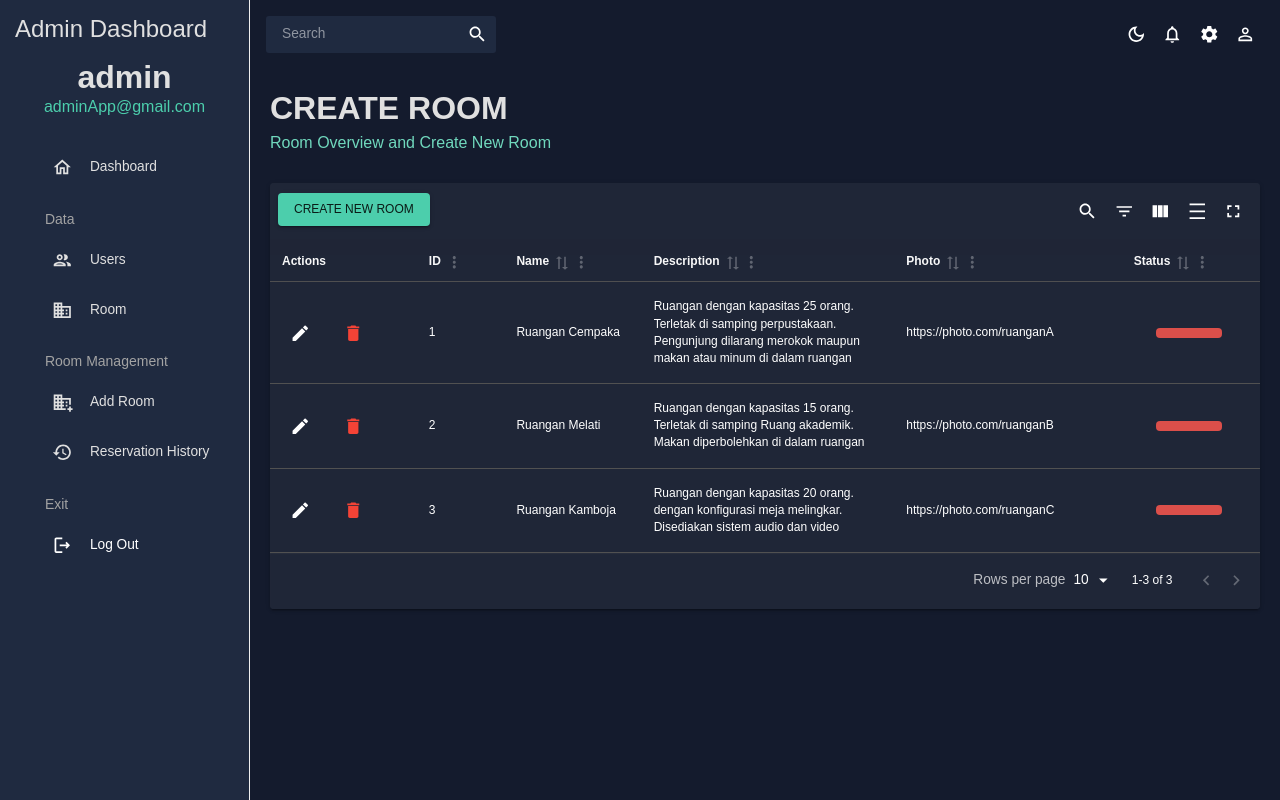
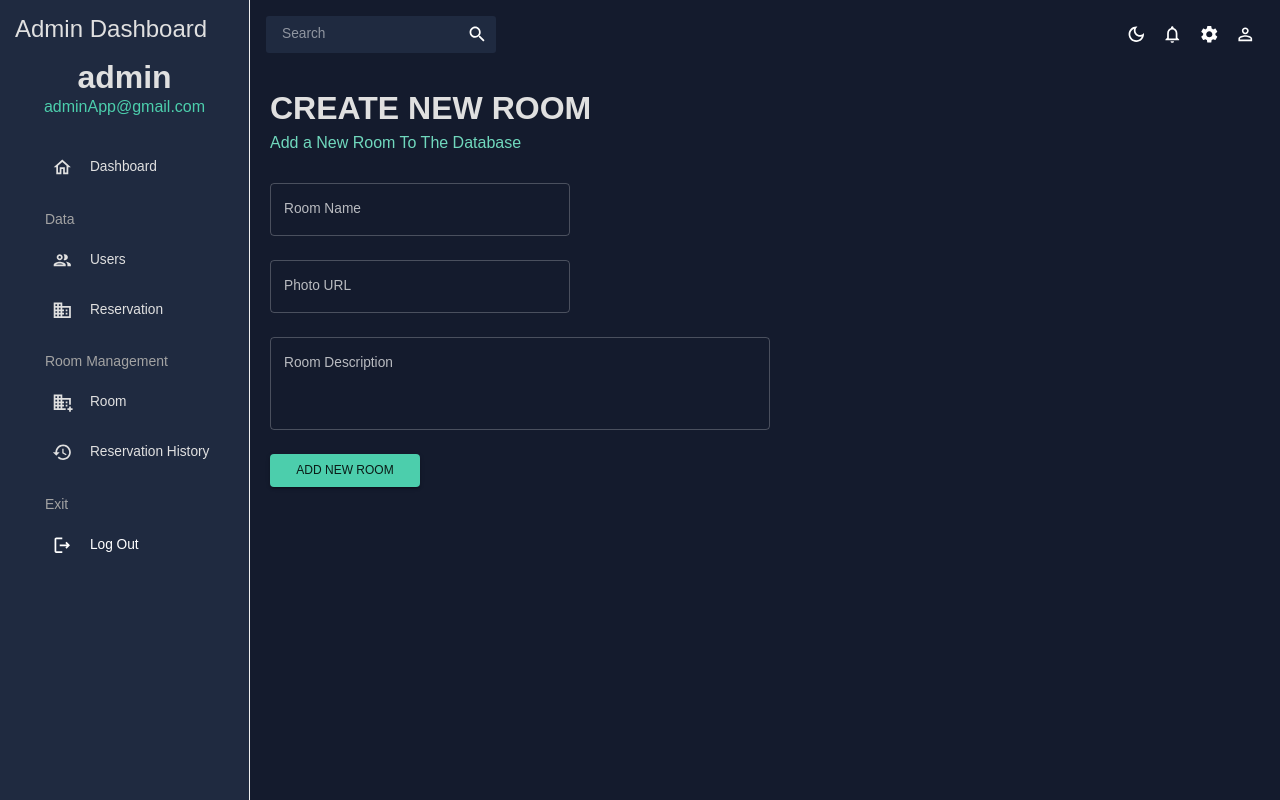
Before and after one commit to Therealaly/13fe-user, a React (Create React App) app: page /room/create in a window 1280 px wide. Built offline with nearby package versions, Linux system fonts and the light colour scheme.

Commit message:
add new room

```diff
--- a/src/App.js
+++ b/src/App.js
@@ -8,6 +8,7 @@ import SideBar from './pages/Global/SideBar';
 import User from "./pages/team";
 import Room from "./pages/Room";
 import CreateRoom from "./pages/CreateRoom";
+import NewRoom from "./pages/CreateRoom/NewRoomView.jsx"
 // import RoomHistory from "./pages/RoomHistory";
 
 
@@ -25,9 +26,10 @@ function App() {
             <Routes>
               <Route path='/' element={<Dashboard/>} />
               <Route path='/user' element={<User/>} />
-              <Route path='/room' element={<Room/>} />
+              <Route path='/reservation' element={<Room/>} />
               {/* <Route path='/room/history' element={<CreateRoom/>} /> */}
-              <Route path='/room/create' element={<CreateRoom/>} />
+              <Route path='/room' element={<CreateRoom/>} />
+              <Route path='/room/create' element={<NewRoom/>} />
             </Routes>
           </main>
         </div>
--- /dev/null
+++ b/src/pages/CreateRoom/NewRoomView.jsx
@@ -0,0 +1,43 @@
+import React from 'react'
+import Header from "../../components/Header";
+import { tokens } from "../../theme";
+import { Box, Typography, useTheme, Button, Tooltip, IconButton, TextField, Stack, InputLabel, Input} from '@mui/material'
+import { FormControl } from '@mui/material';
+
+
+
+const NewRoomView = () => {
+    const theme = useTheme();
+    const colors = tokens(theme.palette.mode);
+
+    const handleSubmit = (event) => {
+        event.preventDefault();
+        // API Create new room
+    };
+
+  return (
+    <Box m="20px">
+        <Header title="CREATE NEW ROOM" subtitle="Add a New Room To The Database"/>
+        <Box>
+
+            <form onSubmit={handleSubmit}>
+            <Stack spacing={3} direction="column">
+                <FormControl required >
+                    <TextField id="name" label="Room Name" variant="outlined" sx={{ width: "300px" }}/>
+                </FormControl>
+                <FormControl>
+                    <TextField id="photo" label="Photo URL" variant="outlined" sx={{ width: "300px" }}/>
+                </FormControl>
+                <FormControl required>
+                    <TextField id="desc" label="Room Description" variant="outlined" multiline={true} rows={3} sx={{ width: "500px"}}/>
+                </FormControl>
+                <Button variant="contained" color='secondary' sx={{ width: "150px" }}>Add New Room</Button>
+            </Stack>
+            </form>
+
+        </Box>
+    </Box>
+  )
+}
+
+export default NewRoomView
--- a/src/pages/CreateRoom/index.jsx
+++ b/src/pages/CreateRoom/index.jsx
@@ -96,7 +96,7 @@ const CreateRoom = () => {
     ], [], );
   return (
     <Box m="20px">
-        <Header title="CREATE ROOM" subtitle="Room Overview and Create New Room"/>
+        <Header title="ROOM" subtitle="Room Overview and More!"/>
         <Box>
             <MaterialReactTable
                 data={tableData}
@@ -121,7 +121,7 @@ const CreateRoom = () => {
                   renderTopToolbarCustomActions={() => (
                     <Button
                       color="secondary"
-                      onClick={() => setCreateModalOpen(true)}
+                      onClick={() => window.location.href = "/room/create"}
                       variant="contained"
                     >
                       Create New Room
@@ -129,64 +129,64 @@ const CreateRoom = () => {
                   )}
             >
             </MaterialReactTable>
-            <CreateNewAccountModal
+            {/* <CreateNewAccountModal
                 columns={columns}
                 open={createModalOpen}
                 onClose={() => setCreateModalOpen(false)}
                 onSubmit={handleCreateNewRow}
-            />
+            /> */}
         </Box>
     </Box>
   );
 };
 
-export const CreateNewAccountModal = ({ open, columns, onClose, onSubmit }) => {
-    const [values, setValues] = useState(() =>
-      columns.reduce((acc, column) => {
-        acc[column.accessorKey ?? ''] = '';
-        return acc;
-      }, {}),
-    );
+// export const CreateNewAccountModal = ({ open, columns, onClose, onSubmit }) => {
+//     const [values, setValues] = useState(() =>
+//       columns.reduce((acc, column) => {
+//         acc[column.accessorKey ?? ''] = '';
+//         return acc;
+//       }, {}),
+//     );
 
-    const handleSubmit = () => {
-      //put your validation logic here
-      onSubmit(values);
-      onClose();
-    };
+//     const handleSubmit = () => {
+//       //put your validation logic here
+//       onSubmit(values);
+//       onClose();
+//     };
 
-    return (
-      <Dialog open={open}>
-        <DialogTitle textAlign="center">Create New Room</DialogTitle>
-        <DialogContent>
-          <form onSubmit={(e) => e.preventDefault()}>
-            <Stack
-              sx={{
-                width: '100%',
-                minWidth: { xs: '300px', sm: '360px', md: '400px' },
-                gap: '1.5rem',
-              }}
-            >
-              {columns.map((column) => (
-                <TextField
-                  key={column.accessorKey}
-                  label={column.header}
-                  name={column.accessorKey}
-                  onChange={(e) =>
-                    setValues({ ...values, [e.target.name]: e.target.value })
-                  }
-                />
-              ))}
-            </Stack>
-          </form>
-        </DialogContent>
-        <DialogActions sx={{ p: '1.25rem' }}>
-          <Button onClick={onClose}>Cancel</Button>
-          <Button color="secondary" onClick={handleSubmit} variant="contained">
-            Create New Room
-          </Button>
-        </DialogActions>
-      </Dialog>
-    );
-  };
+//     return (
+//       <Dialog open={open}>
+//         <DialogTitle textAlign="center">Create New Room</DialogTitle>
+//         <DialogContent>
+//           <form onSubmit={(e) => e.preventDefault()}>
+//             <Stack
+//               sx={{
+//                 width: '100%',
+//                 minWidth: { xs: '300px', sm: '360px', md: '400px' },
+//                 gap: '1.5rem',
+//               }}
+//             >
+//               {columns.map((column) => (
+//                 <TextField
+//                   key={column.accessorKey}
+//                   label={column.header}
+//                   name={column.accessorKey}
+//                   onChange={(e) =>
+//                     setValues({ ...values, [e.target.name]: e.target.value })
+//                   }
+//                 />
+//               ))}
+//             </Stack>
+//           </form>
+//         </DialogContent>
+//         <DialogActions sx={{ p: '1.25rem' }}>
+//           <Button onClick={onClose}>Cancel</Button>
+//           <Button color="secondary" onClick={handleSubmit} variant="contained">
+//             Create New Room
+//           </Button>
+//         </DialogActions>
+//       </Dialog>
+//     );
+//   };
 
 export default CreateRoom
--- a/src/pages/Global/SideBar.jsx
+++ b/src/pages/Global/SideBar.jsx
@@ -96,8 +96,8 @@ const SideBar = () => {
             selected={selected}
             setSelected={setSelected} />
           <Item
-            title="Room"
-            to="/room"
+            title="Reservation"
+            to="/reservation"
             icon={<BusinessOutlinedIcon />}
             selected={selected}
             setSelected={setSelected} />
@@ -109,8 +109,8 @@ const SideBar = () => {
               Room Management
           </Typography>
           <Item
-            title="Add Room"
-            to="/room/create"
+            title="Room"
+            to="/room"
             icon={<DomainAddOutlinedIcon />}
             selected={selected}
             setSelected={setSelected} />
```
